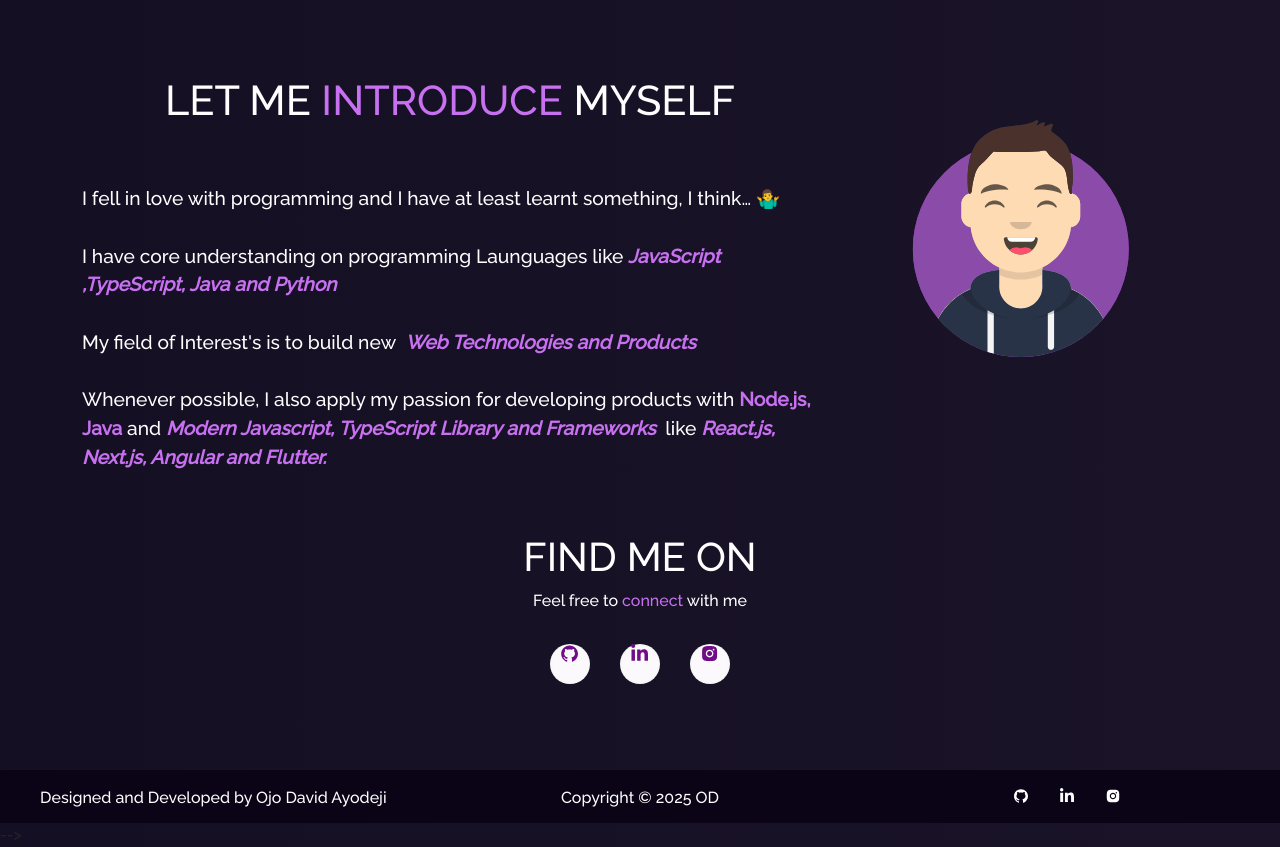
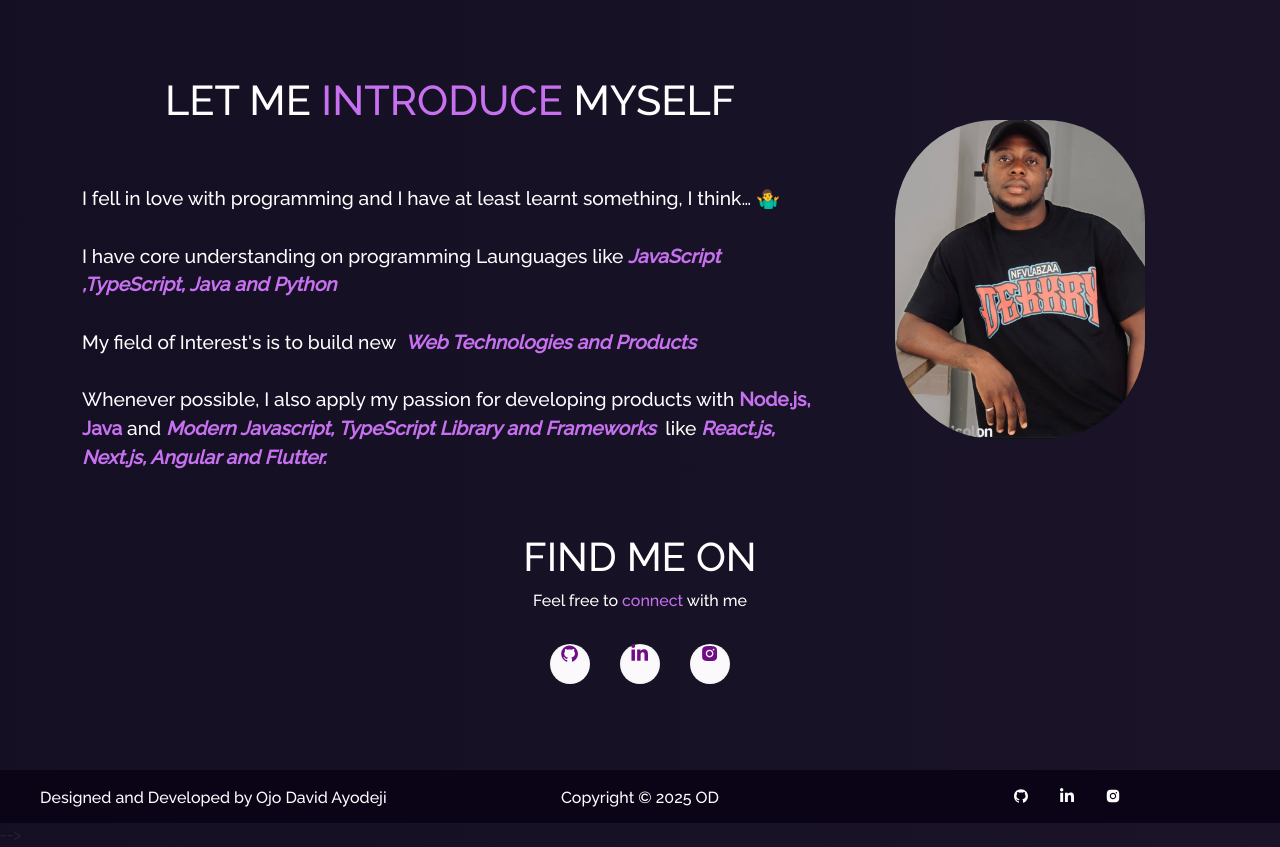
Before and after one commit to davidojo1144/Port_Folio, a React (Create React App) app in the folder Portfolio/: page / in a window 1280 px wide. Shown: the part 800-1647 px from the top of the page. Built offline with nearby package versions, Linux system fonts and the light colour scheme.

Commit message:
Port Folio

```diff
--- a/Portfolio/src/components/Home/Home2.js
+++ b/Portfolio/src/components/Home/Home2.js
@@ -1,6 +1,6 @@
 import React from "react";
 import { Container, Row, Col } from "react-bootstrap";
-import myImg from "../../Assets/avatar.svg";
+import myImg from "../../Assets/myimage.jpg";
 import Tilt from "react-parallax-tilt";
 import {
   AiFillGithub,
@@ -53,7 +53,7 @@ function Home2() {
           </Col>
           <Col md={4} className="myAvtar">
             <Tilt>
-              <img src={myImg} className="img-fluid" alt="avatar" />
+            <img style={{ borderRadius: "100px" , width: "250px" }} src={myImg} className="img-fluid" alt="avatar" />
             </Tilt>
           </Col>
         </Row>
```
Also changed, not shown: Portfolio/src/Assets/avatar.svg (deleted), Portfolio/src/Assets/myimage.jpg (added).
